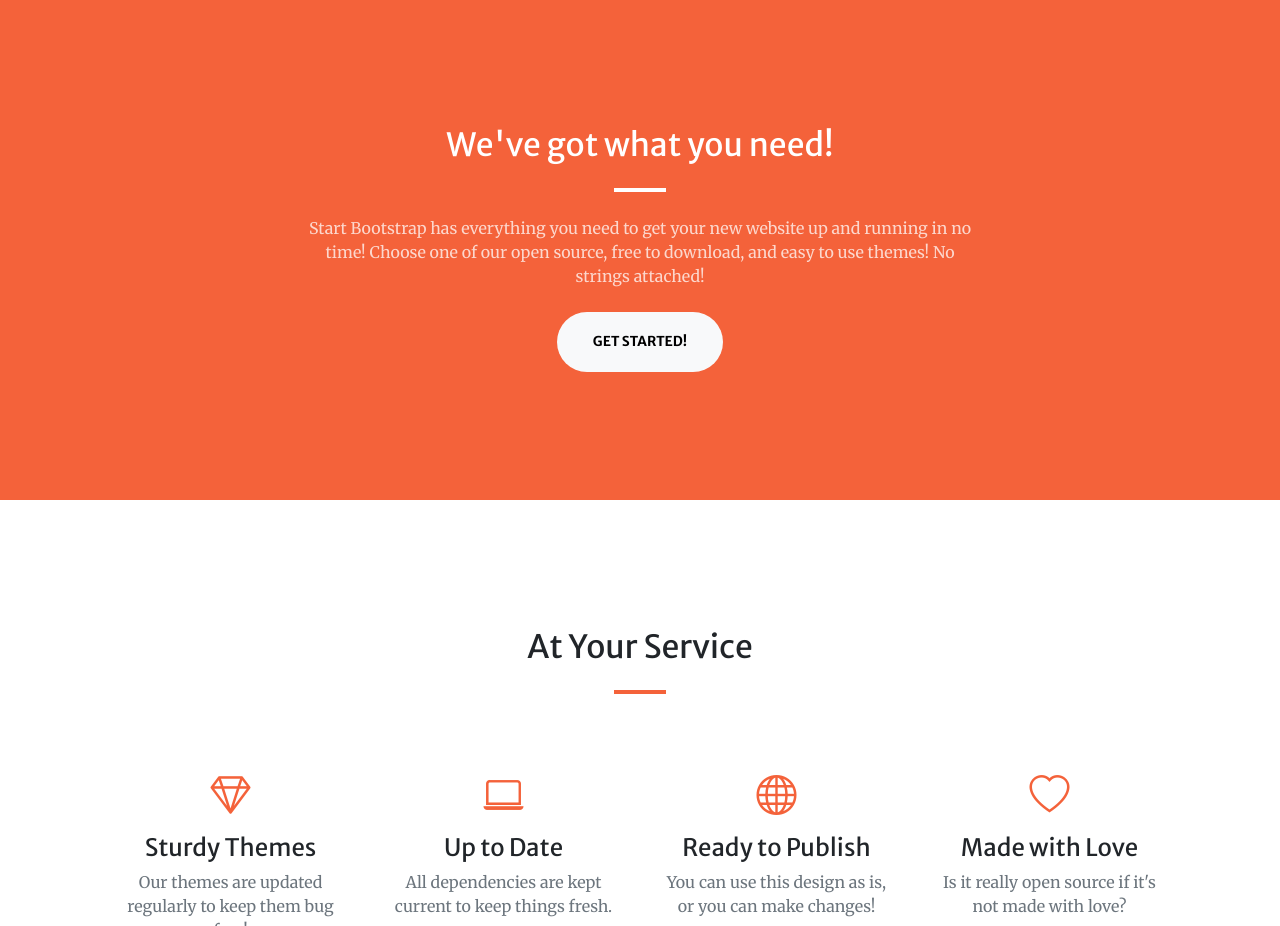
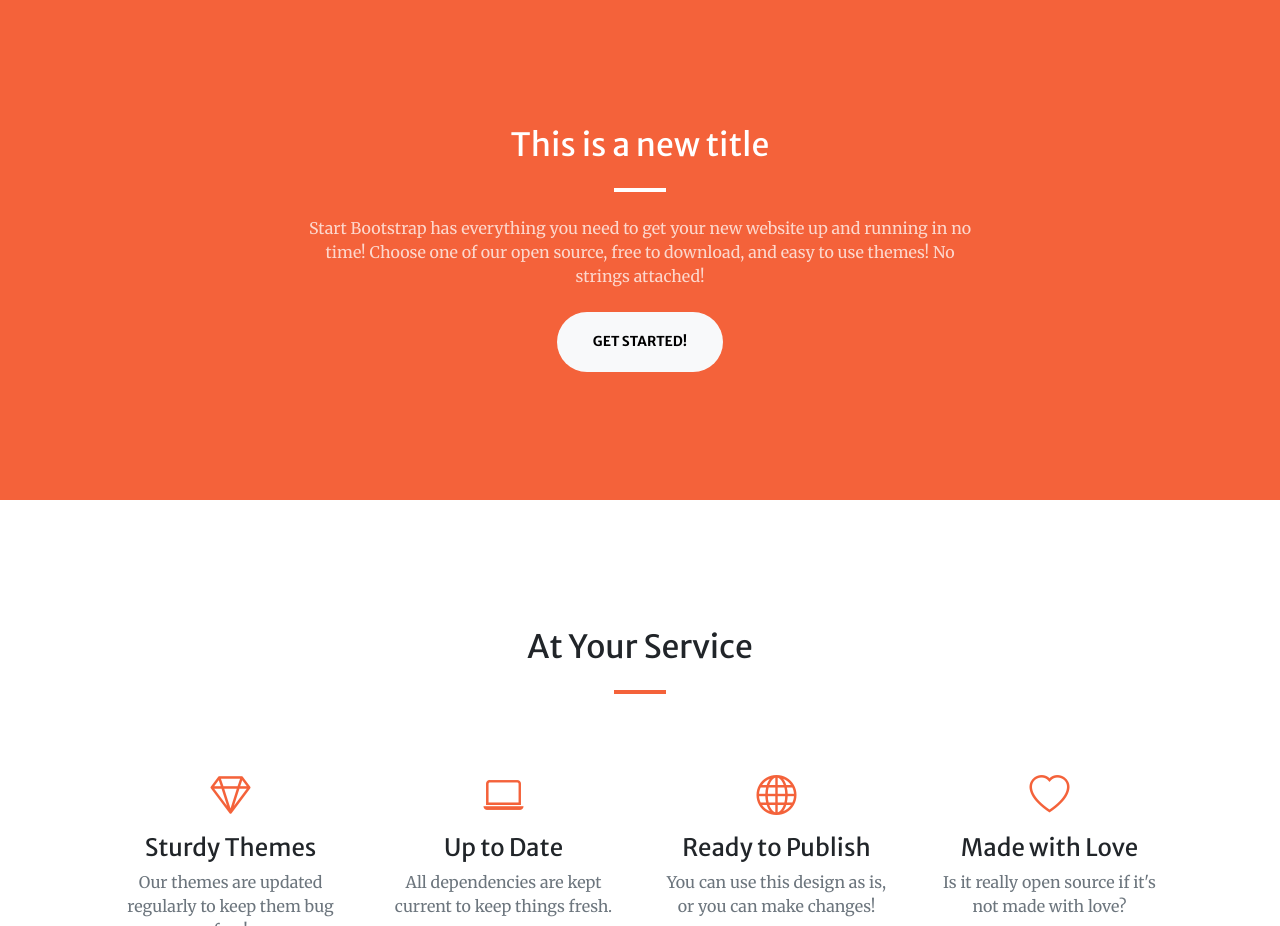
Before and after one commit to aaronoman/portfolio, a plain HTML site: page index.html in a window 1280 px wide. Shown: the part 802-1728 px from the top of the page. Drawn offline with nearby package versions, Linux system fonts and the light colour scheme; some packages are replaced by stand-ins of ours; a script that the page names is missing.

Commit message:
Update index.html

```diff
--- a/index.html
+++ b/index.html
@@ -54,7 +54,7 @@
             <div class="container px-4 px-lg-5">
                 <div class="row gx-4 gx-lg-5 justify-content-center">
                     <div class="col-lg-8 text-center">
-                        <h2 class="text-white mt-0">We've got what you need!</h2>
+                        <h2 class="text-white mt-0">This is a new title</h2>
                         <hr class="divider divider-light" />
                         <p class="text-white-75 mb-4">Start Bootstrap has everything you need to get your new website up and running in no time! Choose one of our open source, free to download, and easy to use themes! No strings attached!</p>
                         <a class="btn btn-light btn-xl" href="#services">Get Started!</a>
```
